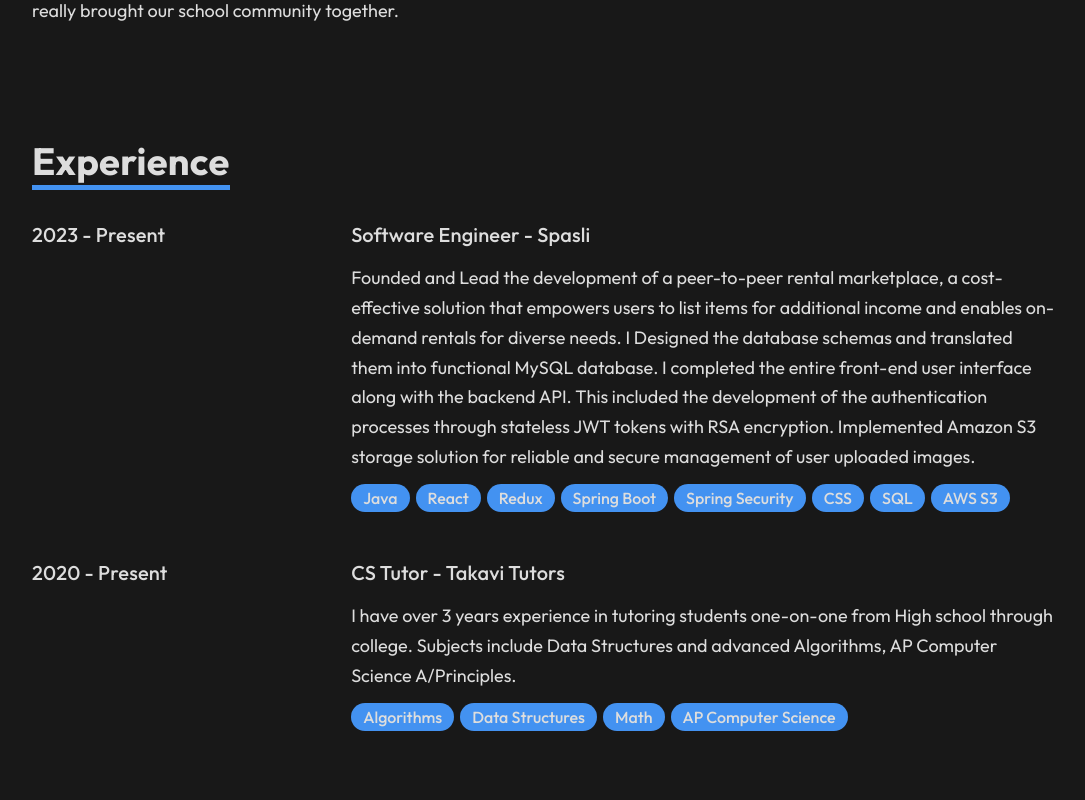
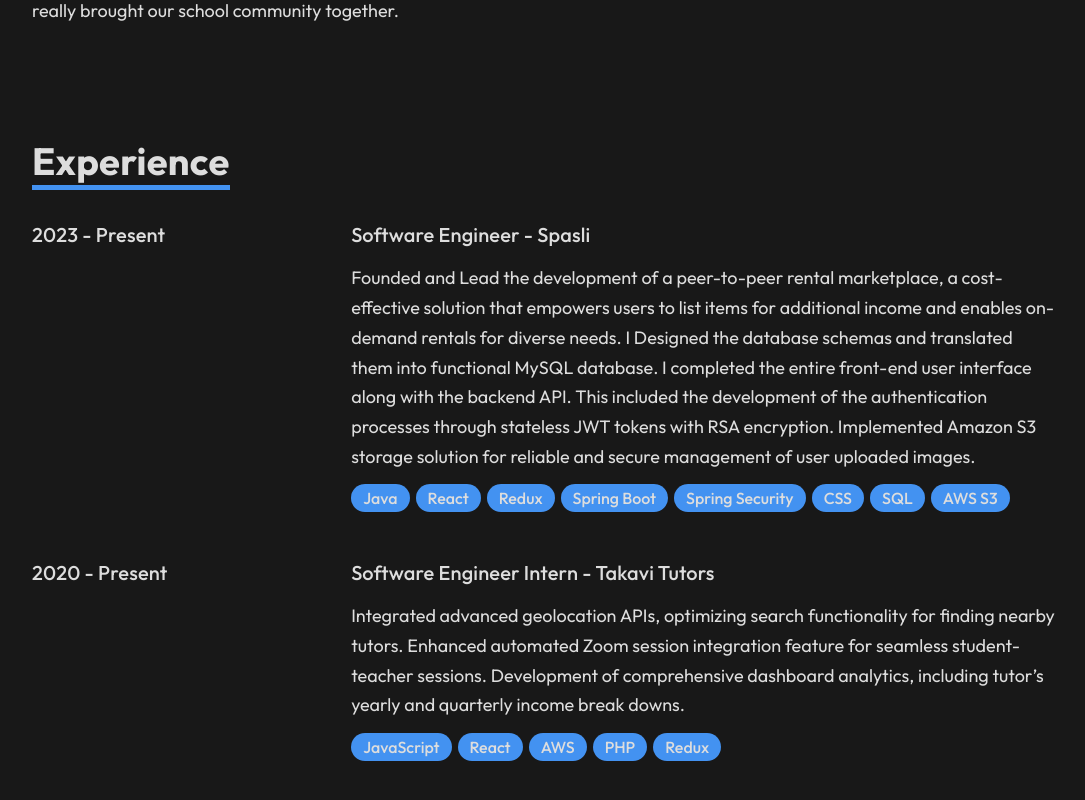
Before and after one commit to mp20/Personal-Website, a Next.js app: page / in a window 1280 px wide. Shown: the part 1040-1840 px from the top of the page, without its empty margins (96-1181 px from the left). Built offline with nearby package versions, Linux system fonts and the light colour scheme.

Commit message:
updated contact page, updated experience section, and updated home page title, and updated top padding for main grid on mobile views

```diff
--- a/app/components/Experience.jsx
+++ b/app/components/Experience.jsx
@@ -60,28 +60,34 @@
           <div className="experience-grid">
             <div className="time-line">2020 - Present</div>
             <div className="experience-flex">
-              <div className="experience-title">CS Tutor - Takavi Tutors</div>
+              <div className="experience-title">
+                Software Engineer Intern - Takavi Tutors
+              </div>
               <div className="experience-description">
                 <p>
-                  I have over 3 years experience in tutoring students one-on-one
-                  from High school through college. Subjects include Data
-                  Structures and advanced Algorithms, AP Computer Science
-                  A/Principles.
+                  Integrated advanced geolocation APIs, optimizing search
+                  functionality for finding nearby tutors. Enhanced automated
+                  Zoom session integration feature for seamless student-teacher
+                  sessions. Development of comprehensive dashboard analytics,
+                  including tutor’s yearly and quarterly income break downs.
                 </p>
               </div>
               <div className="experience-skills">
                 <ul className="skill-flex">
                   <li>
-                    <div className="skill-bubble">Algorithms</div>
+                    <div className="skill-bubble">JavaScript</div>
                   </li>
                   <li>
-                    <div className="skill-bubble">Data Structures</div>
+                    <div className="skill-bubble">React</div>
                   </li>
                   <li>
-                    <div className="skill-bubble">Math</div>
+                    <div className="skill-bubble">AWS</div>
                   </li>
                   <li>
-                    <div className="skill-bubble">AP Computer Science</div>
+                    <div className="skill-bubble">PHP</div>
+                  </li>
+                  <li>
+                    <div className="skill-bubble">Redux</div>
                   </li>
                 </ul>
               </div>
--- a/app/contacts/page.js
+++ b/app/contacts/page.js
@@ -11,7 +11,7 @@
       <div className="contact-container">
         <a
           className="Resume"
-          href="./Resume/Ariya_Nazari_Resume_copy.pdf"
+          href="./Resume/Ariya_Nazari_Resume_copy_3.pdf"
           target="_blank"
         >
           Resume
--- a/app/layout.js
+++ b/app/layout.js
@@ -7,7 +7,7 @@
 const outfit = Outfit({ weight: ["700"], subsets: ["latin"] });
 
 export const metadata = {
-  title: "Ariya Nazari | Software Engineer",
+  title: "Ariya Nazari",
   description:
     "Portfolio of Ariya Nazari, a Software Engineer specializing in Full-Stack development and a Full time Georgia Tech student.",
 };
--- a/app/main.css
+++ b/app/main.css
@@ -153,7 +153,7 @@
     left: 200px;
   }
   .main-grid {
-    margin: 12rem 0rem 6rem 0rem;
+    margin: 9rem 0rem 6rem 0rem;
   }
   .my-image {
     width: 424px;
--- a/app/page.js
+++ b/app/page.js
@@ -30,10 +30,6 @@
 
   return (
     <main>
-      <Head>
-        <title>Ariya Nazari | Software Engineer</title>
-      </Head>
-
       <div className="main-grid">
         <div className="left-column">
           <div className="left-column-flex">
@@ -57,8 +53,12 @@
         </div>
       </div>
       <About />
-      <Experience ref={experienceRef} />
-      <Projects ref={projectRef} />
+      <section>
+        <Experience ref={experienceRef} />
+      </section>
+      <section>
+        <Projects ref={projectRef} />
+      </section>
     </main>
   );
 }
```
Also changed, not shown: 2 other files (tests, documents, lock files or other folders).
